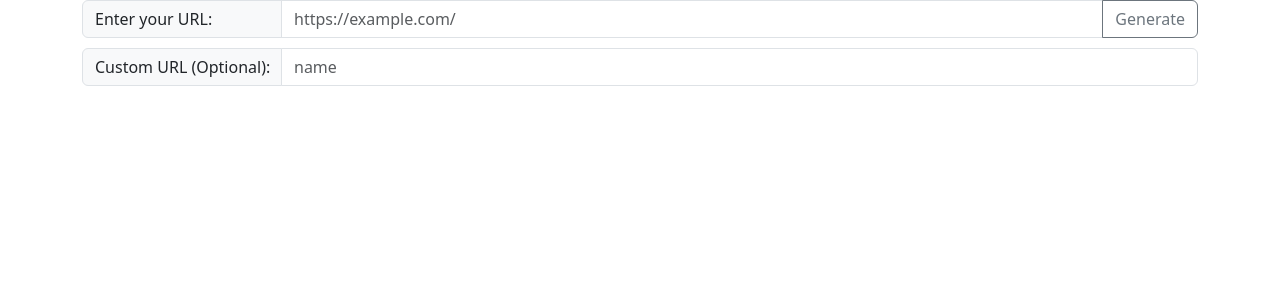
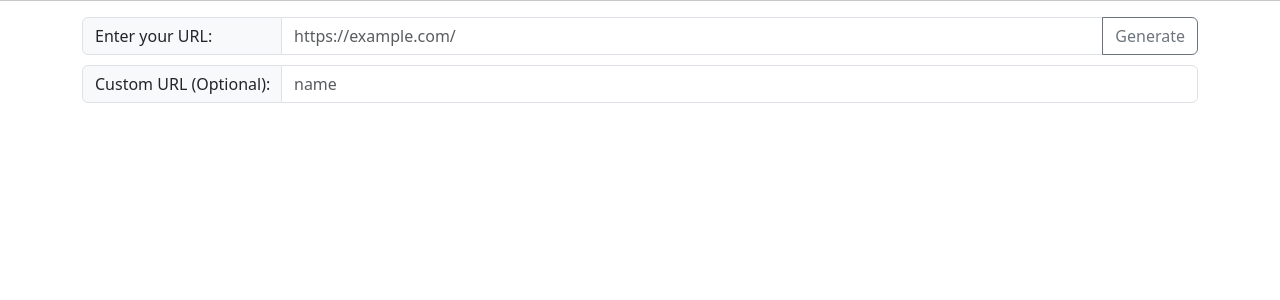
Before and after one commit to Try3D/shorty, a Flask app: page / in a window 1280 px wide. Shown: the part 76-376 px from the top of the page. Run offline with Flask 3, Linux system fonts and the light colour scheme.

Commit message:
Update readme and website design

```diff
--- a/app.py
+++ b/app.py
@@ -57,8 +57,8 @@ def redirect_to_original(short_url):
         abort(404)
 
 @app.errorhandler(404)
-def page_not_found(e):
-    return render_template('404.html'), 404
+def page_not_found(error):
+    return render_template('404.html', error=error)
 
 if __name__ == '__main__':
     with app.app_context():
--- a/static/index.js
+++ b/static/index.js
@@ -2,7 +2,6 @@ async function shortenURL() {
     var originalURL = document.getElementById('original_url').value;
     var customShortURL = document.getElementById('custom_short_url').value;
 
-    try {
     const response = await fetch('/shorten', {
         method: 'POST',
         headers: {
@@ -14,21 +13,25 @@ async function shortenURL() {
         })
     });
 
-        if (response.ok) {
     const data = await response.json();
     var outputElement = document.getElementById('shortened-url');
+    var copybutton = document.getElementById('copybutton');
     var shortenedURL = window.location.host + '/' + data.short_url;
     var linkElement = document.createElement('a');
+
+    outputElement.style.display = "inline";
+    copybutton.style.display = "inline";
     linkElement.href = data.short_url;
     linkElement.textContent = shortenedURL;
     outputElement.innerHTML = '';
     outputElement.appendChild(linkElement);
-        } else {
-            const errorData = await response.json();
-            alert(errorData.error);
-        }
-    } catch (error) {
-        console.error('Error:', error);
+
+    originalURL.innerHTML = ""
+    customShortURL.innerHTML = ""
+
+    copybutton.onclick = event => {
+        event.preventDefault()
+        navigator.clipboard.writeText(shortenedURL)
     }
 }
 
--- a/static/styles.css
+++ b/static/styles.css
@@ -1,12 +1,10 @@
 .container {
     display: flex;
-    align-item: center;
     margin-bottom: 10px;
     justify-content: center;
 }
 
 .left-item {
-    display: flex;
     width: 200px;
 }
 
--- a/templates/404.html
+++ b/templates/404.html
@@ -3,6 +3,6 @@
 {% block body %}
     <div style="position: absolute; top: 50%; left: 50%; transform: translate(-50%, -50%);">
         <h1>404 - Page Not Found</h1>
-        <p>The requested page does not exist.</p>
+        <p>The requested page does not exist. Go back <a href="/">home</a>.</p>
     </div>
 {% endblock %}
--- a/templates/index.html
+++ b/templates/index.html
@@ -2,10 +2,12 @@
 
 {% block head %}
     <script src="static/index.js"></script>
+    <link rel="stylesheet" href="https://cdn.jsdelivr.net/npm/bootstrap-icons@1.11.1/font/bootstrap-icons.css">
 {% endblock %}
 
 {% block body %}
     <nav style="padding: 10px; text-align: center;"><h1>URL Shortener</h1></nav>
+    <hr style="margin-top: 0px;">
 
     <form id="url-shortener-form">
         <div class="container input-group">
@@ -19,5 +21,10 @@
         </div>
     </form>
 
-    <div class="input-group mb3" style="padding-left: 10vw;" id="shortened-url"></div>
+    <form>
+        <div id="form-div" style="margin-top: 30px;" class="input-group container">
+            <span type="text" style="display: none;" class="form-control" id="shortened-url">localhost:5000/aorseitnoaienr</span>
+            <button style="display: none;" class="btn btn-outline-secondary" id="copybutton"><i class="bi bi-clipboard"></i></button>
+        </div>
+    </form>
 {% endblock %}
```
Also changed, not shown: README.md, instance/urls.db, 1 other file. Lines whose indentation alone changed are shown as unchanged.
